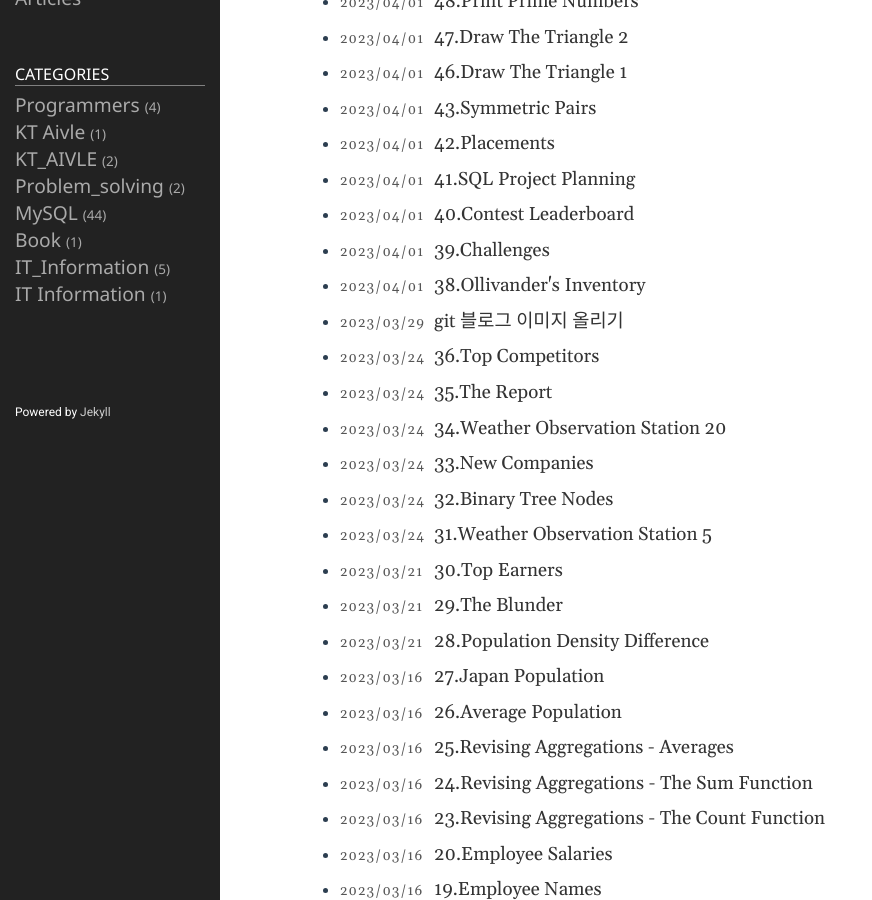
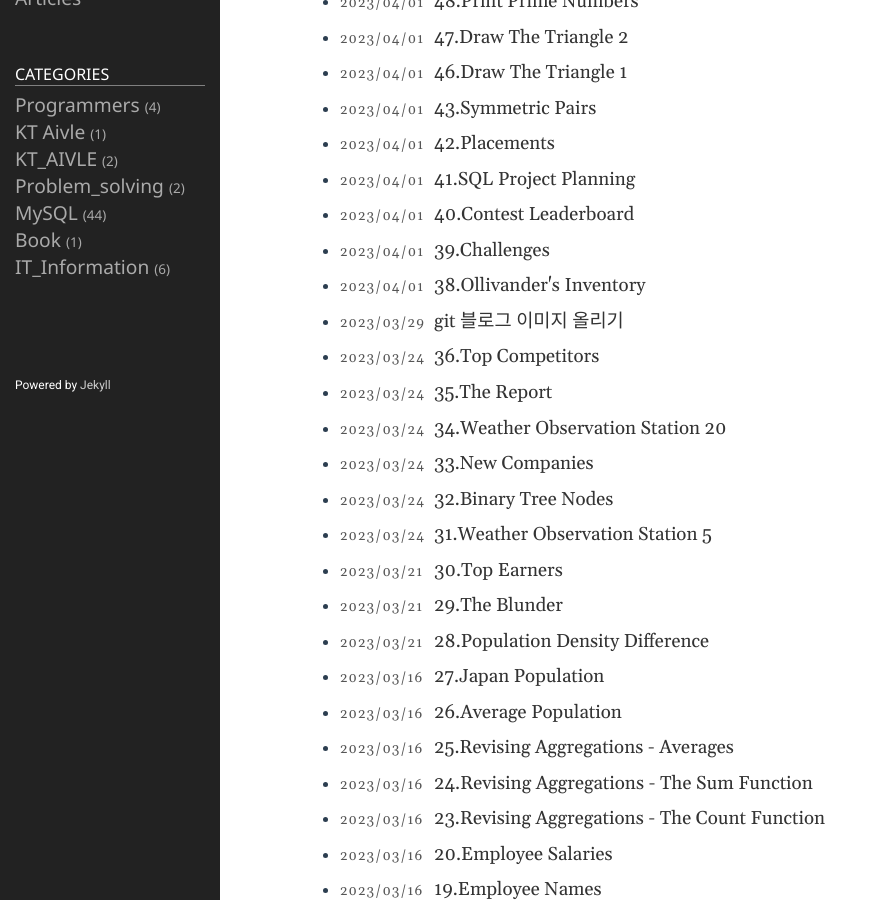
Before and after one commit to shina1221/shina1221.github.io, a Jekyll site: the page built from index.md, in a window 1280 px wide and 900 px high, scrolled down 404 px. Shown: the whole window, without its empty margins (0-872 px from the left). Built offline with Jekyll 4.4.1, drawn with Linux system fonts in a browser that asks for light colours.

Commit message:
Update 2023-07-10-클라우드 보안의 위험에서 벗어나 클라우드로 보안 지키기.markdown

```diff
--- a/_posts/IT_Information/2023-07-10-클라우드 보안의 위험에서 벗어나 클라우드로 보안 지키기.markdown
+++ b/_posts/IT_Information/2023-07-10-클라우드 보안의 위험에서 벗어나 클라우드로 보안 지키기.markdown
@@ -2,7 +2,7 @@
 layout: post
 title: 클라우드 보안의 위험에서 벗어나 클라우드로 보안 지키기
 date: 2023-07-10 19:22:23 +0900
-category: IT Information
+category: IT_Information
 ---
 <br>
 퍼블릭 클라우드 도입에 관련해 가장 큰 우려는 데이터가 저장되는 위치와 보안문제였다. 클라우드에 기업의 시스템과 데이터를 맡기고 운영해도 보안에 문제가 없을지에 대한 우려였다.
```
